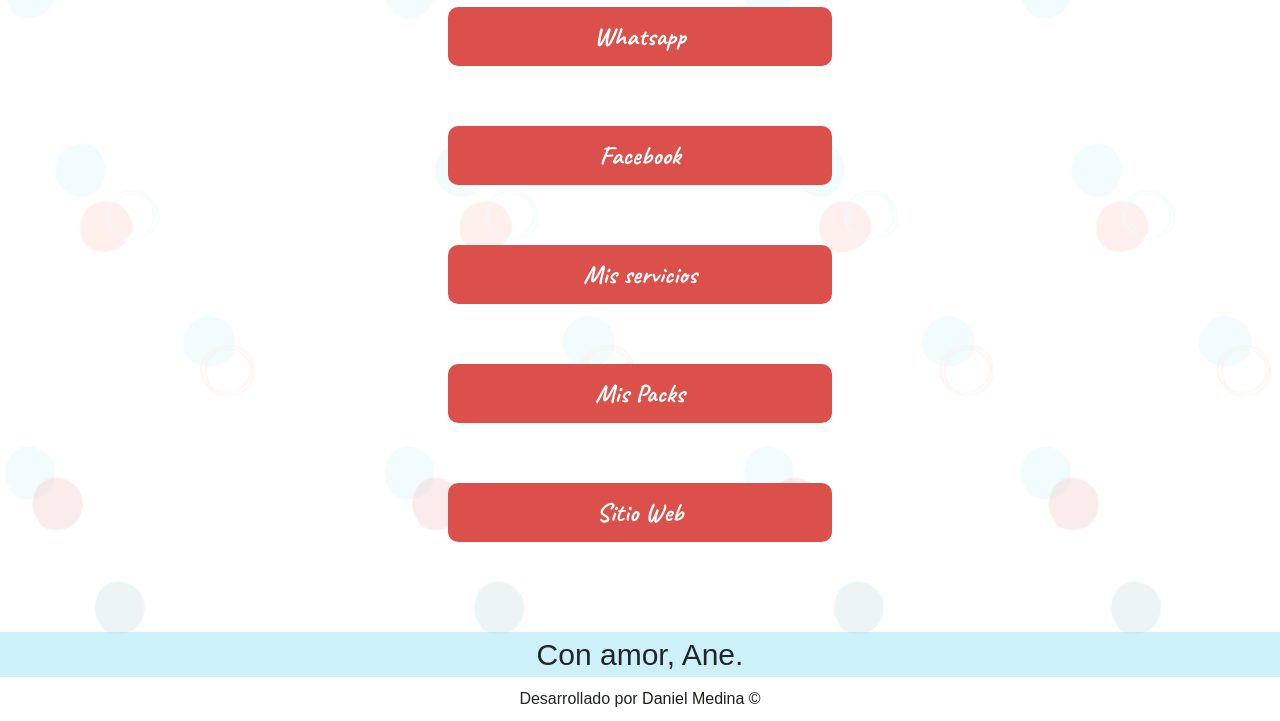
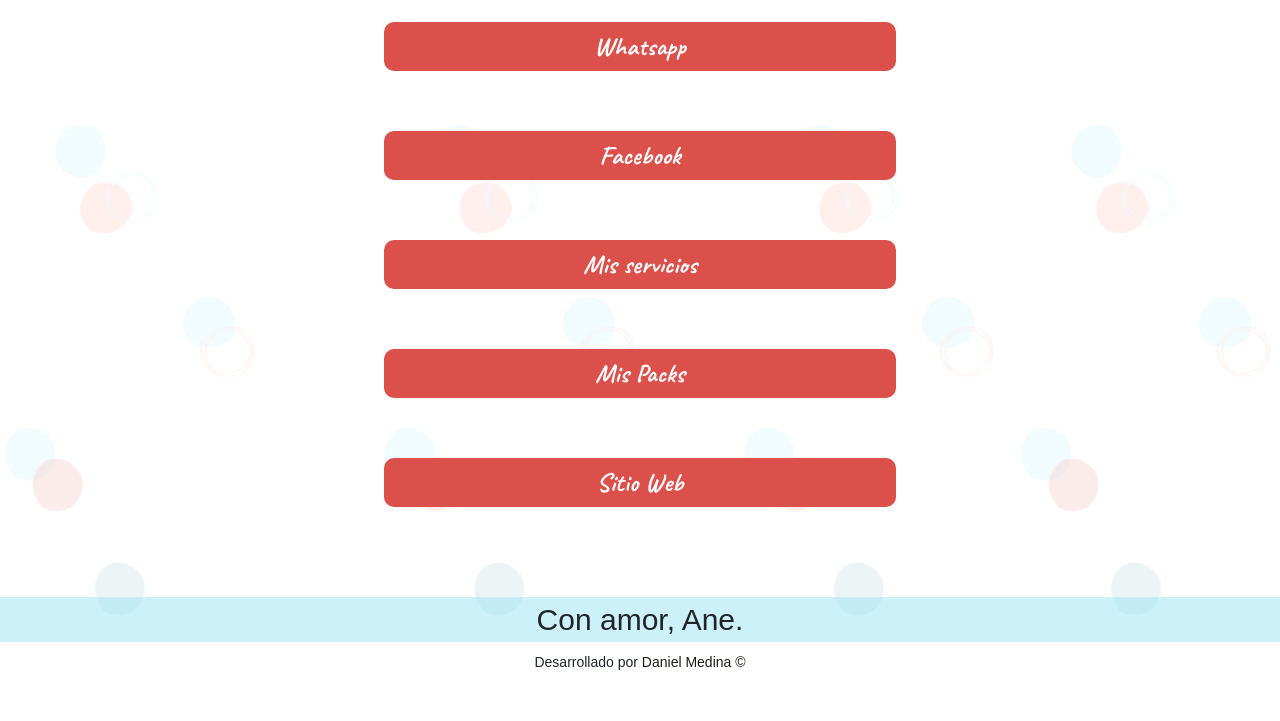
Before and after one commit to danielmedtar/Aneplanner, a website: page enlaces.html in a window 1280 px wide. Shown: the part 335-1056 px from the top of the page. After the commit the page ends 1018 px from the top, so only its background shows below. Drawn offline with nearby package versions, Linux system fonts and the light colour scheme; a web font is replaced by a local one.

Commit message:
cambios margenes enlaces html

```diff
--- a/scss/_clasesPropias.scss
+++ b/scss/_clasesPropias.scss
@@ -429,15 +429,20 @@
     margin-top: 20px;
 }
 .botonEnlace {
-    width: 30%;
-    padding: 0;
+    width: 60%;
     margin-top: unset;
-    margin-bottom: 10px;
-    padding: 10px 0;
+    margin-bottom: 20px;
+    padding: 5px 0;
+    font-size: 2rem;
+}
+.botonEnlace:first-child {
+    margin-top: 15px;
 }
 @media (min-width: 768px) {
     .botonEnlace {
+        width: 40%;
         margin-bottom: 60px;
+        font-size: 2.6rem;
     }
 }
 footer.pieEnlace {
@@ -447,3 +452,6 @@
 .parrafoEnlace {
     margin-bottom: 0;
 }
+footer.pieEnlace .siteBy {
+    font-size: 1.4rem;
+}
```
Also changed, not shown: enlaces.html (+1 -0 lines), css/styles.css.
